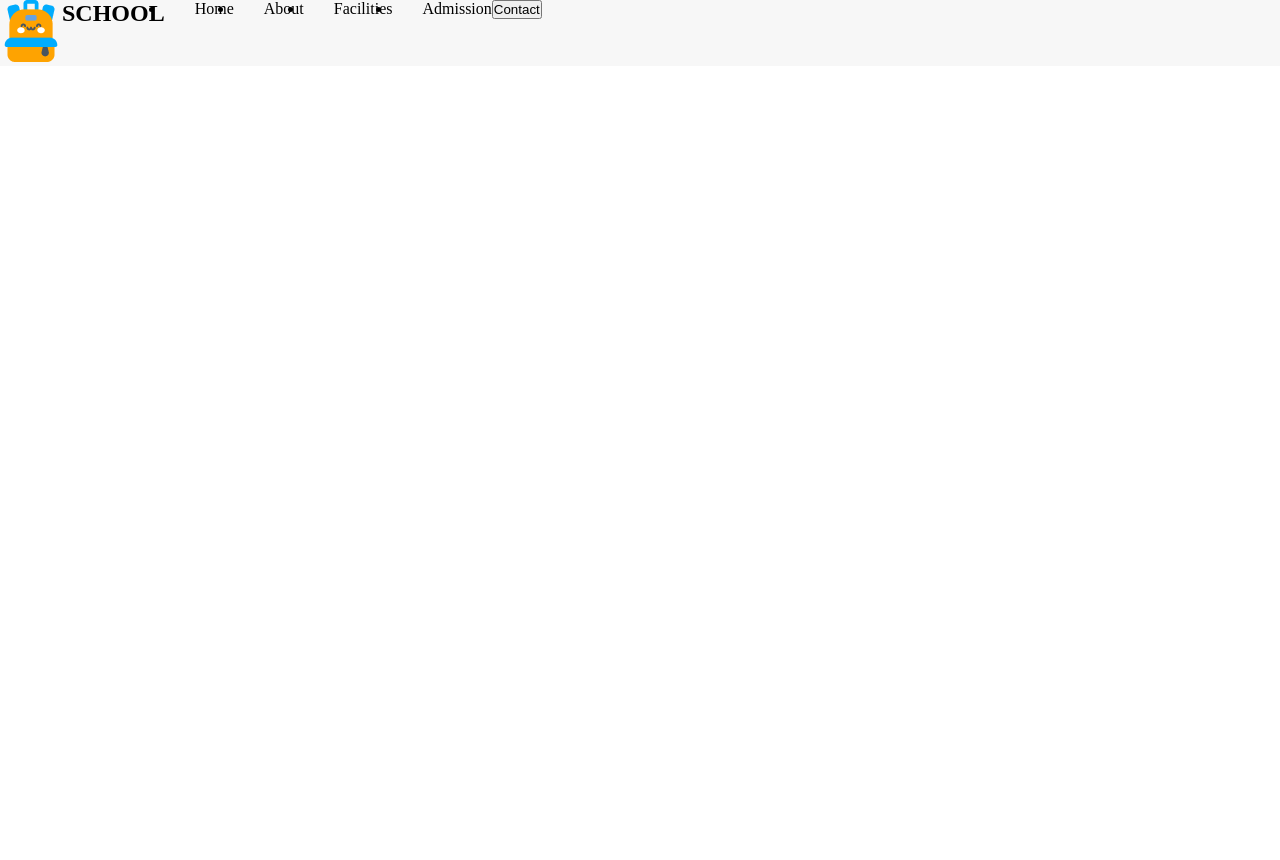
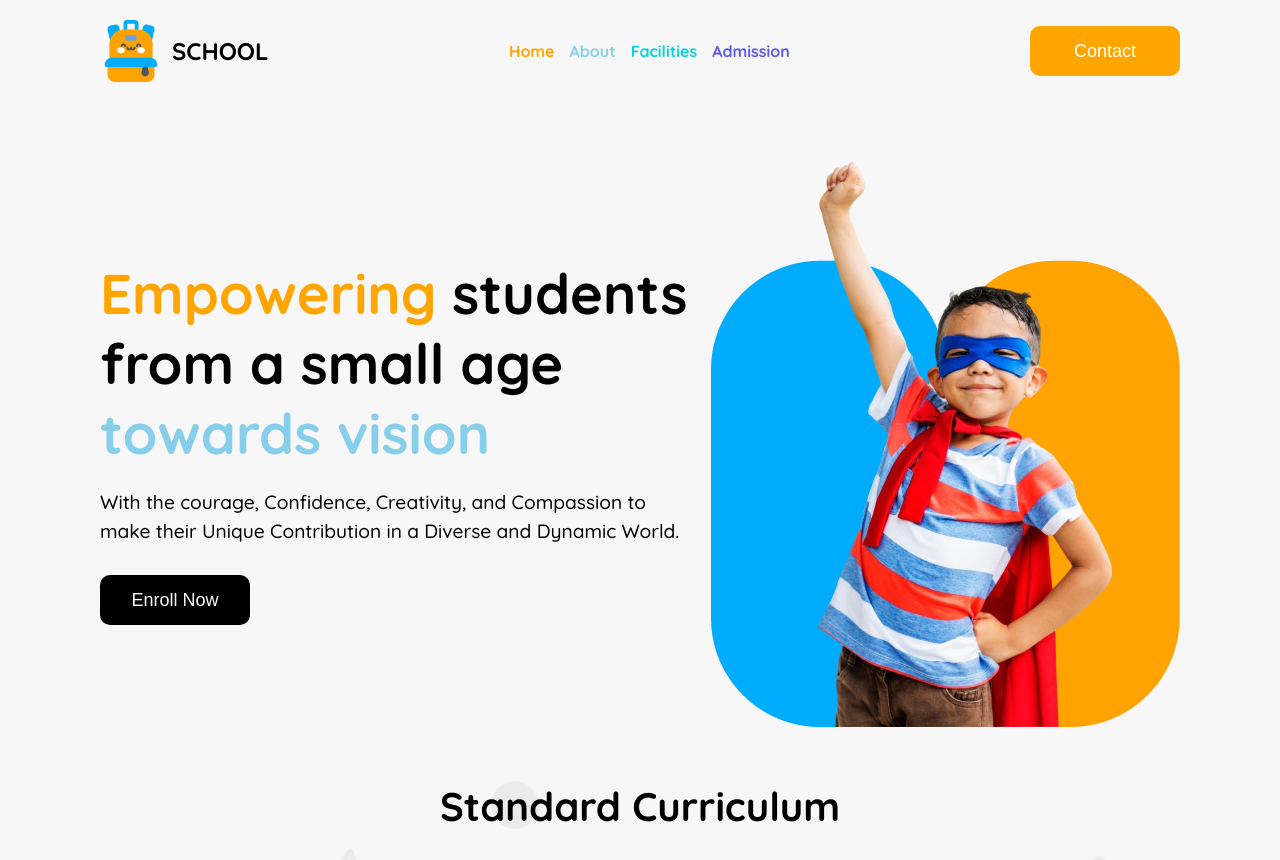
Before and after one commit to SMEK2020/PH_second_Assignment, a plain HTML site: page index.html in a window 1280 px wide. Before the commit the page ends 800 px from the top, so only its background shows below. Drawn offline with Linux system fonts and the light colour scheme.

Commit message:
after completing navbar and hero section

```diff
--- a/index.html
+++ b/index.html
@@ -6,40 +6,67 @@
     <title>KIDS SCHOOL</title>
     <link rel="stylesheet" href="style.css">
     <link rel="shortcut icon" href="assets/logo.png" type="image/x-icon">
+    <link rel="preconnect" href="https://fonts.googleapis.com">
+    <link rel="preconnect" href="https://fonts.gstatic.com" crossorigin>
+    <link href="https://fonts.googleapis.com/css2?family=Fira+Sans:wght@300;400;600;700&family=Open+Sans:wght@300;600;700&family=Quicksand:wght@300;500;700&display=swap" rel="stylesheet">
 </head>
 <body>
     <header>
         <nav>
-            <div class="navdiv1">
-                <div class=""><img src="assets/logo.png"></div>
-               <div class=""> <h2>SCHOOL</h2></div>
+            <div class="nav-con">
+                <div class="navdiv1">
+                    <img src="assets/logo.png" alt="School Logo">
+                    <h2>SCHOOL</h2>
+                </div>
+                <div class="navdiv2">
+                    <ul class="navbar">
+                        <li><a href="#" class="navbar1">Home</a></li>
+                        <li><a href="#" class="navbar2">About</a></li>
+                        <li><a href="#" class="navbar3">Facilities</a></li>
+                        <li><a href="#" class="navbar4">Admission</a></li>
+                    </ul>
+                </div>
+                <div class="navdiv3">
+                    <button class="btn-fst">Contact</button>
+                </div>
+            </div>
+        </nav>
+    </header>
+    <main>
+        <section>
+            <div class="banner">
+                <div class="banner-content">
+                    <h1 class="banner-title">
+                        <span id="emp">Empowering</span>
+                        students from a small age <span id="tvi">towards vision</span>
+                    </h1>
+                    <p class="banner-p">
+                        With the courage, Confidence, Creativity, and Compassion to make their Unique Contribution in a Diverse and Dynamic World.
+                    </p>
+                    <button class="btn-snd">Enroll Now</button>
+                </div>
+                <div class="heroimg">
+                    <img src="assets/hero-kids.png" alt="Hero Kids">
+                </div>
+            </div>
+        </section>
+        <section>
+            <div class="curriculam">
 
-            </div>
-            <div class="navdiv2">
-
-                <div class="navbar">
-                    <ul>
-                        <li><div class="navbar1">Home</div></li>
-                        <li><div class="navbar2">About</div></li>
-                        <li><div class="navbar3">Facilities</div></li>
-                        <li><div class="navbar4">Admission</div></li>
-
-                    </ul>
+                <div class="currtitle">
+                    Standard Curriculum
+                </div>
+                <div class="currcard">
+                    <div class="currcard1"></div>
+                    <div class="currcard2"></div>
+                    <div class="currcard3"></div>
                 </div>
 
             </div>
-            <div class="navdiv3">
-                <button>Contact</button>
-            </div>
-        </nav>
-
-    </header>
-    <main>
-
+        </section>
     </main>
     <footer>
 
     </footer>
-
 </body>
 </html>
--- a/style.css
+++ b/style.css
@@ -1,21 +1,182 @@
-*{
-    margin: 0%;
-    padding: 0%;
+* {
+    margin: 0;
+    padding: 0;
     box-sizing: border-box;
 }
-nav{
-    display: flex;
+
+body {
+    background-color: rgb(247, 247, 247);
+    font-family: "Quicksand", sans-serif;
 }
-.navdiv1{
-    display: flex;
-}
-.navbar ul{
-    display: flex;
-}
-.navbar ul li{
-    text-decoration: none;
-    padding-left: 30px;
-}
-header{
+
+header {
     background-color: rgb(247, 247, 247);
 }
+
+nav {
+    padding: 20px 100px;
+}
+
+.nav-con {
+    display: flex;
+    align-items: center;
+    justify-content: space-between;
+}
+
+.navdiv1 {
+    display: flex;
+    align-items: center;
+    gap: 10px;
+}
+
+.navbar {
+    display: flex;
+    gap: 15px;
+}
+
+.navbar li {
+    list-style: none;
+}
+
+.navbar a {
+    text-decoration: none;
+    font-weight: 600;
+}
+
+.navbar1 {
+    color: orange;
+}
+
+.navbar2 {
+    color: skyblue;
+}
+
+.navbar3 {
+    color: #05D4DF;
+}
+
+.navbar4 {
+    color: #5D58EF;
+}
+
+.btn-fst, .btn-snd {
+    height: 50px;
+    width: 150px;
+    border: none;
+    border-radius: 10px;
+    color: white;
+    cursor: pointer;
+    font-size: large;
+}
+
+.btn-fst {
+    background-color: orange;
+}
+
+.btn-snd {
+    background-color: black;
+    margin-top: 10px;
+}
+
+.banner {
+    padding: 50px 100px;
+    display: flex;
+    align-items: center;
+    justify-content: space-between;
+    background-color: rgb(247, 247, 247);
+}
+
+.banner-title {
+    font-weight: bold;
+    font-size: 3.5rem;
+    margin-bottom: 20px;
+}
+.banner-content{
+    width: 600px;
+}
+
+.banner-p {
+    margin-bottom: 20px;
+    font-size: 1.2rem;
+    line-height: 1.5;
+}
+
+#emp {
+    color: orange;
+}
+
+#tvi {
+    color: skyblue;
+}
+
+.heroimg img {
+    max-width: 100%;
+    height: auto;
+}
+.curriculam{
+    background-image: url("assets/bg.png");
+    background-repeat: no-repeat;
+
+    height: 500px;
+    width: 100%;
+}
+.currtitle{
+    justify-content: center;
+    text-align: center;
+    font-weight: 800;
+    font-size: 2.5rem;
+
+}
+.currtitle h1{
+    font-weight: 800;
+}
+
+@media only screen and (max-width: 768px) {
+    nav {
+        padding: 10px 20px;
+    }
+
+    .banner {
+        flex-direction: column;
+        align-items: center;
+        text-align: center;
+    }
+
+    .heroimg {
+        margin-top: 20px;
+        width: 100%;
+    }
+
+    .banner-title {
+        font-size: 2rem;
+    }
+
+    .banner-p {
+        font-size: 1rem;
+    }
+}
+
+@media only screen and (max-width: 575px) {
+    body {
+        background-color: rgb(247, 247, 247);
+        color: black;
+    }
+    .banner-content{
+        padding: 0px 50px;
+    }
+
+    .btn-fst, .btn-snd {
+        width: 100px;
+        height: 40px;
+    }
+    .navdiv2{
+        display: none;
+    }
+.navdiv3{
+    display: none;
+}
+
+    .navbar {
+        flex-direction: column;
+    }
+}
```
Also changed, not shown: assets/bar.png (added).
